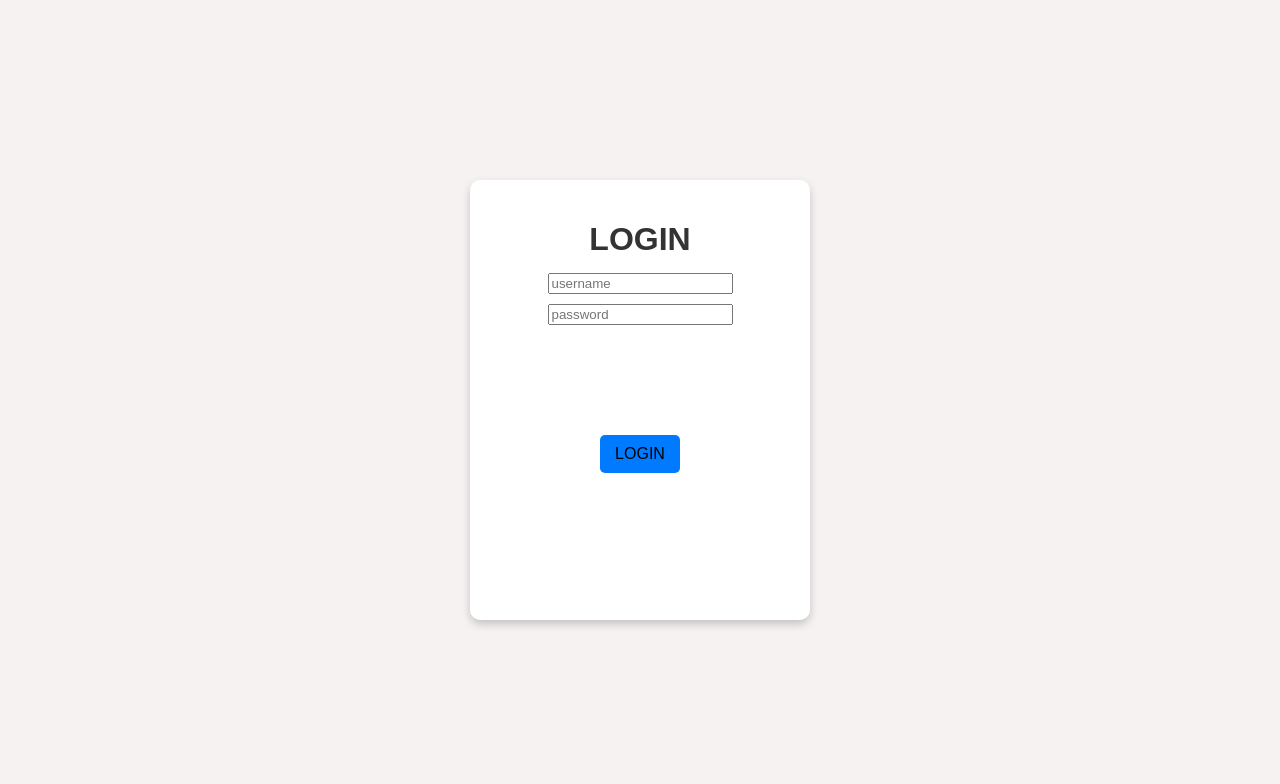
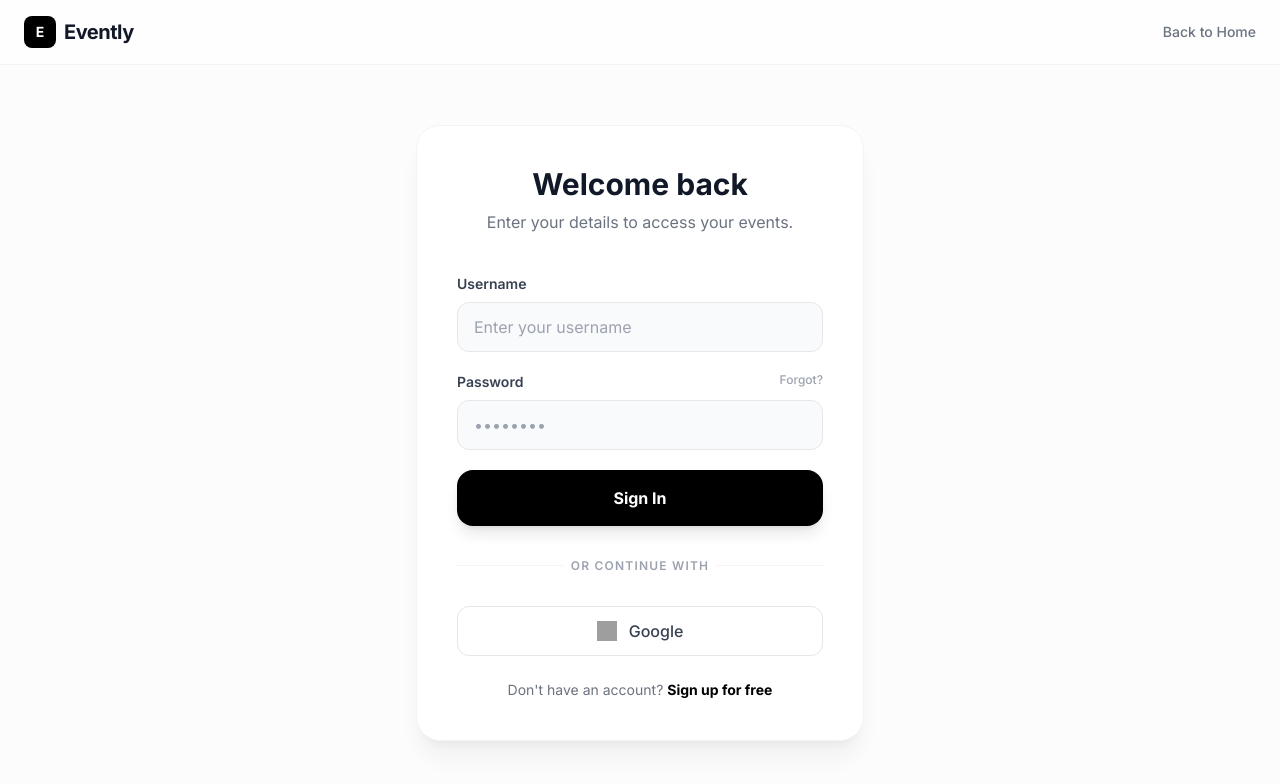
Before and after one commit to Abhinandan-KP/eventManagement1, a plain HTML site: page login.html in a window 1280 px wide. Drawn offline with nearby package versions, Linux system fonts and the light colour scheme; grey boxes are pictures that could not be loaded.

Commit message:
Update login.html

```diff
--- a/login.html
+++ b/login.html
@@ -3,58 +3,78 @@
 <head>
     <meta charset="UTF-8">
     <meta name="viewport" content="width=device-width, initial-scale=1.0">
-    <title>login</title>
+    <title>Login | Evently</title>
+    <script src="https://cdn.tailwindcss.com"></script>
+    <link href="https://fonts.googleapis.com/css2?family=Inter:wght@300;400;500;600;700&display=swap" rel="stylesheet">
+    <style>
+        body { font-family: 'Inter', sans-serif; background-color: #fcfcfd; }
+        .glass { background: rgba(255, 255, 255, 0.7); backdrop-filter: blur(10px); }
+    </style>
 </head>
-<style>
-    body{
-    font-family: Arial, sans-serif;
-    display: flex;
-    justify-content: center;
-    align-items: center;
-    height: 100vh;
-    background-color: #f6f2f2;
-    margin: 0;
-}
-.login {
-    background: white;
-    padding: 20px;
-    border-radius: 10px;
-    box-shadow: 0 4px 8px rgba(0, 0, 0, 0.2);
-    text-align: center;
-    width: 300px;
-    height: 400px;
+<body class="flex flex-col min-h-screen">
 
-}
-button {
-    background-color: #007bff;
-    color: white;
-    border: none;
-    padding: 10px 15px;
-    cursor: pointer;
-    border-radius: 5px;
-    font-size: 16px;
-    margin-top: 100px;
-}
-h1 {
-    margin-bottom: 15px;
-    color: #333;
-}
+    <nav class="glass border-b border-gray-100">
+        <div class="max-w-7xl mx-auto px-6 h-16 flex items-center justify-between">
+            <div class="flex items-center gap-2">
+                <div class="w-8 h-8 bg-black rounded-lg flex items-center justify-center">
+                    <span class="text-white font-bold text-sm">E</span>
+                </div>
+                <span class="text-xl font-bold tracking-tight text-gray-900">Evently</span>
+            </div>
+            <a href="index.html" class="text-sm font-medium text-gray-500 hover:text-black transition">Back to Home</a>
+        </div>
+    </nav>
 
-input {
-    display: block;
-    margin: 10px auto;
-}
+    <div class="flex-grow flex items-center justify-center px-6 py-12">
+        <div class="w-full max-w-md">
+            <div class="bg-white rounded-3xl border border-gray-100 shadow-xl shadow-black/5 p-8 md:p-10">
 
+                <div class="text-center mb-10">
+                    <h1 class="text-3xl font-bold text-gray-900">Welcome back</h1>
+                    <p class="text-gray-500 mt-2">Enter your details to access your events.</p>
+                </div>
 
+                <form class="space-y-5">
+                    <div>
+                        <label class="block text-sm font-semibold text-gray-700 mb-2">Username</label>
+                        <input type="text" id="id" placeholder="Enter your username"
+                            class="w-full px-4 py-3 bg-gray-50 border border-gray-200 rounded-xl focus:ring-2 focus:ring-black focus:outline-none focus:bg-white transition">
+                    </div>
 
+                    <div>
+                        <div class="flex justify-between mb-2">
+                            <label class="block text-sm font-semibold text-gray-700">Password</label>
+                            <a href="#" class="text-xs font-medium text-gray-400 hover:text-black">Forgot?</a>
+                        </div>
+                        <input type="password" id="pass" placeholder="••••••••"
+                            class="w-full px-4 py-3 bg-gray-50 border border-gray-200 rounded-xl focus:ring-2 focus:ring-black focus:outline-none focus:bg-white transition">
+                    </div>
 
-</style>
-<body>
-    <div class="login">
-        <h1>LOGIN</h1>
-        <input type="text" id="id" placeholder="username">
-        <input type="password" id="pass" placeholder="password">
-        <button type="submit"><a href="/index.html" style="text-decoration: none; color: black;">LOGIN</a></button>
+                    <button type="button" onclick="window.location.href='index.html'"
+                        class="w-full bg-black text-white font-bold py-4 rounded-2xl hover:bg-gray-800 transition-all shadow-lg shadow-black/10 active:scale-95">
+                        Sign In
+                    </button>
+                </form>
+
+                <div class="mt-8">
+                    <div class="relative mb-8">
+                        <div class="absolute inset-0 flex items-center"><div class="w-full border-t border-gray-100"></div></div>
+                        <div class="relative flex justify-center text-xs uppercase"><span class="bg-white px-2 text-gray-400 font-semibold tracking-widest">Or continue with</span></div>
+                    </div>
+
+                    <button class="w-full flex items-center justify-center gap-3 px-4 py-3 border border-gray-200 rounded-xl hover:bg-gray-50 transition font-medium text-gray-700 mb-6">
+                        <img src="https://www.svgrepo.com/show/355037/google.svg" class="w-5 h-5" alt="Google">
+                        Google
+                    </button>
+
+                    <p class="text-center text-sm text-gray-500">
+                        Don't have an account?
+                        <a href="register.html" class="text-black font-bold hover:underline">Sign up for free</a>
+                    </p>
+                </div>
+
+            </div>
+        </div>
     </div>
 
 </body>
```
